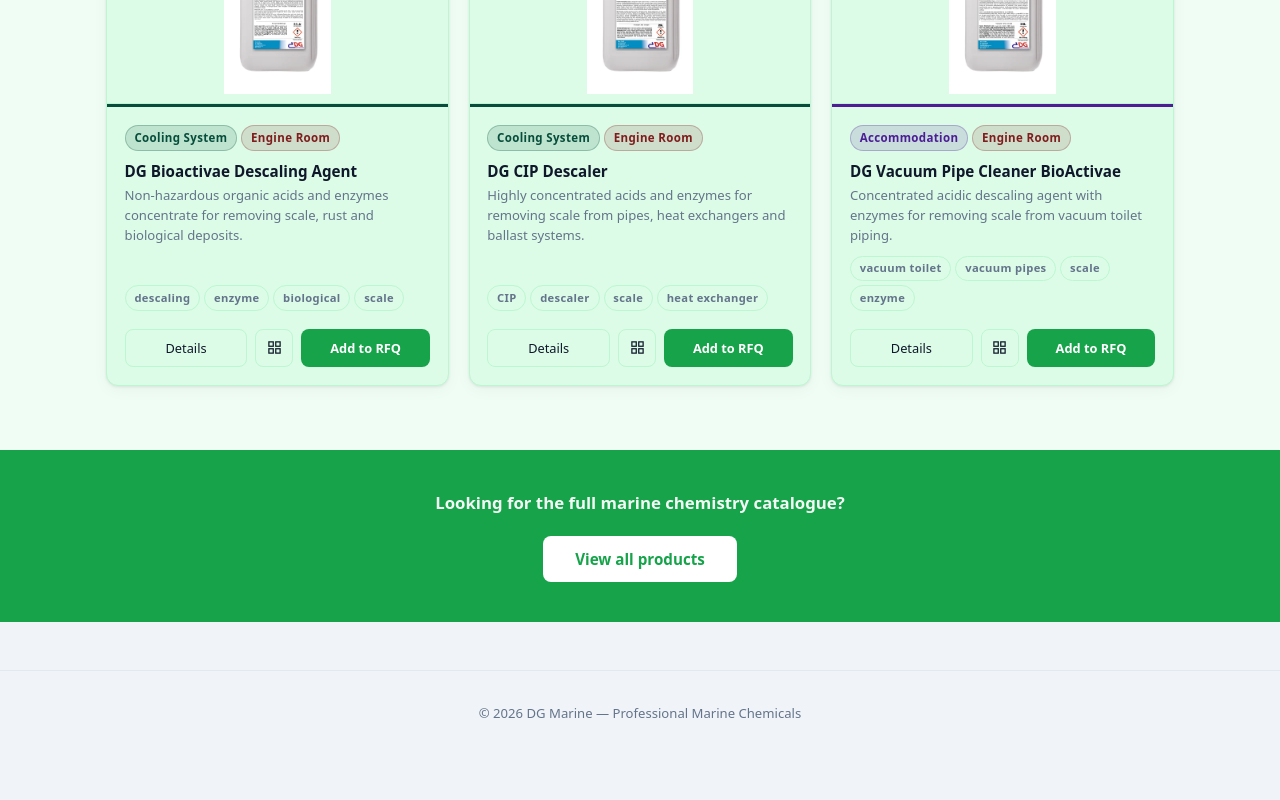
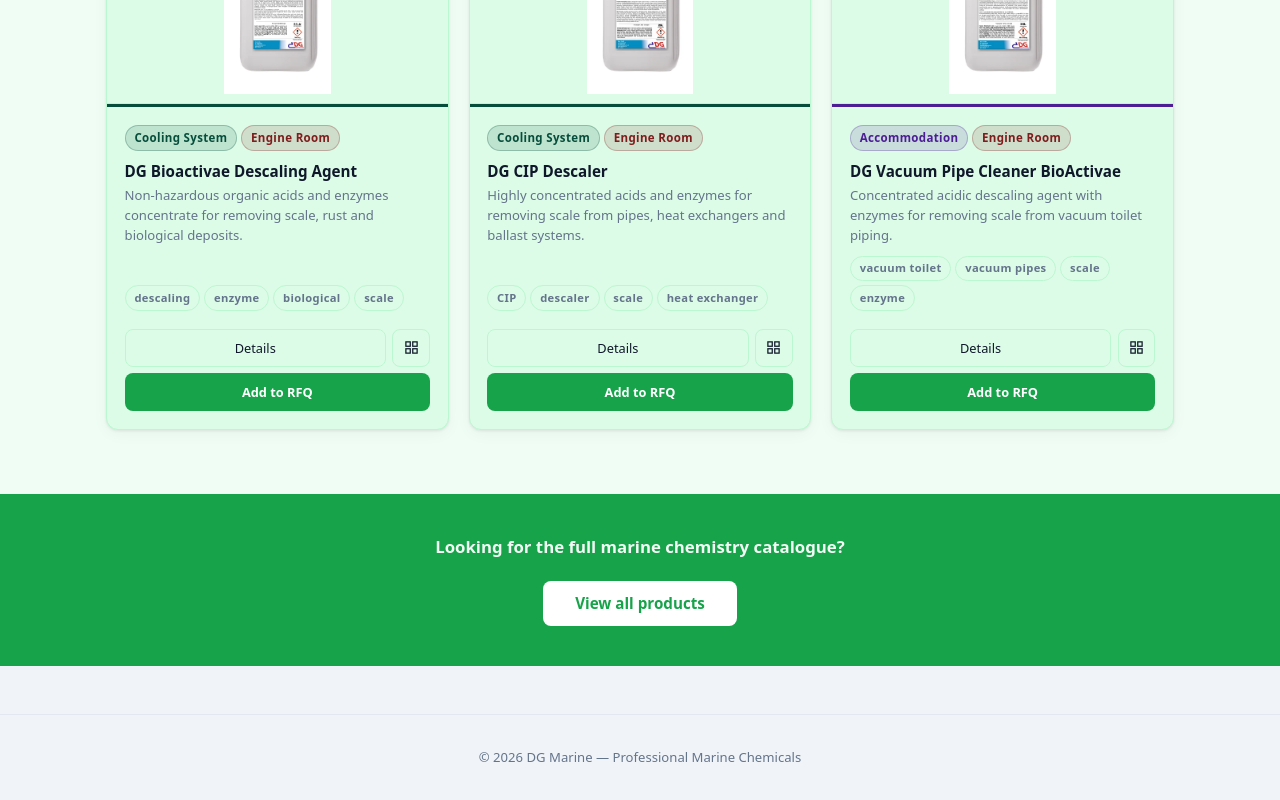
Before and after one commit to Zyrfa/dgmarine, a Next.js app: page /dgmarine/en/biological in a window 1280 px wide. Shown: the part 1006-1806 px from the top of the page. Before the commit the page ends 1762 px from the top, so only its background shows below. Built offline with nearby package versions, Linux system fonts and the light colour scheme.

Commit message:
fix: stack RFQ button on own row to prevent overflow with long Polish text

```diff
--- a/components/products/ProductCard.tsx
+++ b/components/products/ProductCard.tsx
@@ -95,7 +95,8 @@
       </div>
 
       {/* Actions */}
-      <div style={{ padding: '0 1.1rem 1.1rem', display: 'flex', gap: '.5rem' }}>
+      <div style={{ padding: '0 1.1rem 1.1rem', display: 'flex', flexDirection: 'column', gap: '.4rem' }}>
+        <div style={{ display: 'flex', gap: '.4rem' }}>
           <Link href={`/${locale}/products/${product.slug}`} className="btn-ghost" style={{ flex: 1, justifyContent: 'center', fontSize: '.8rem' }}>
             {detailsLabel}
           </Link>
@@ -111,10 +112,11 @@
               <rect x="14" y="14" width="7" height="7"/><rect x="3" y="14" width="7" height="7"/>
             </svg>
           </button>
+        </div>
         <button
           onClick={() => !inRfq && addRFQ({ id: product.id, name, slug: product.slug, unit: 'L' })}
           className="btn-primary"
-          style={{ flex: 1, justifyContent: 'center', fontSize: '.8rem', opacity: inRfq ? .7 : 1 }}
+          style={{ width: '100%', justifyContent: 'center', fontSize: '.8rem', opacity: inRfq ? .7 : 1 }}
         >
           {inRfq ? addedLabel : addRfqLabel}
         </button>
```
Lines whose indentation alone changed are shown as unchanged.
